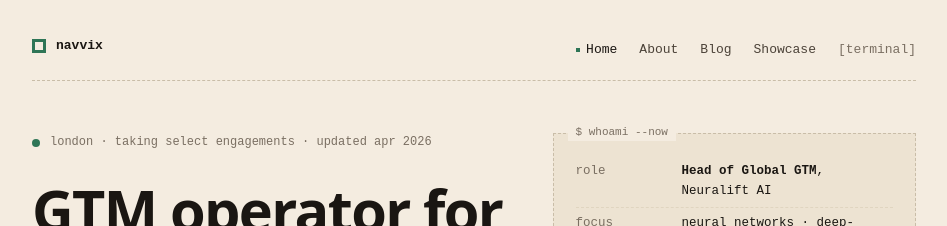
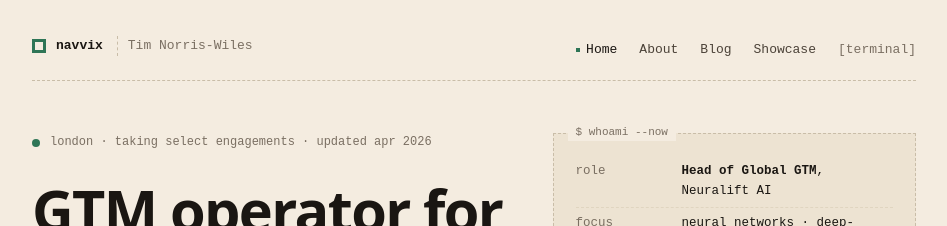
Before and after one commit to typedformiles/navvix, a Jekyll site: the page built from index.html, in a window 1280 px wide. Shown: the top 226 px of the page, without its empty margins (166-1113 px from the left). Built offline with Jekyll 4.4.1, drawn with Linux system fonts in a browser that asks for light colours.

Commit message:
Add Tim Norris-Wiles name to site header next to logo
Co-Authored-By: Claude Sonnet 4.6 <noreply@anthropic.com>

```diff
--- a/_layouts/default.html
+++ b/_layouts/default.html
@@ -34,6 +34,7 @@
       <a class="logo" href="/">
         <span class="sq" aria-hidden="true"></span>
         <span>navvix</span>
+        <span class="by">Tim Norris-Wiles</span>
       </a>
       <div class="nav-right">
         <nav>
--- a/style.css
+++ b/style.css
@@ -107,6 +107,13 @@ a:hover{ text-decoration: underline; text-underline-offset: 3px; }
   content:"";
   position: absolute; inset: 3px;
   background: var(--paper);
+}
+.site-head .logo .by{
+  color: var(--ink-3);
+  font-weight: 500;
+  padding-left: 10px;
+  margin-left: 4px;
+  border-left: 1px dashed var(--rule);
 }
 .site-head .nav-right{
   display: flex; align-items: baseline; gap: 22px;
```
